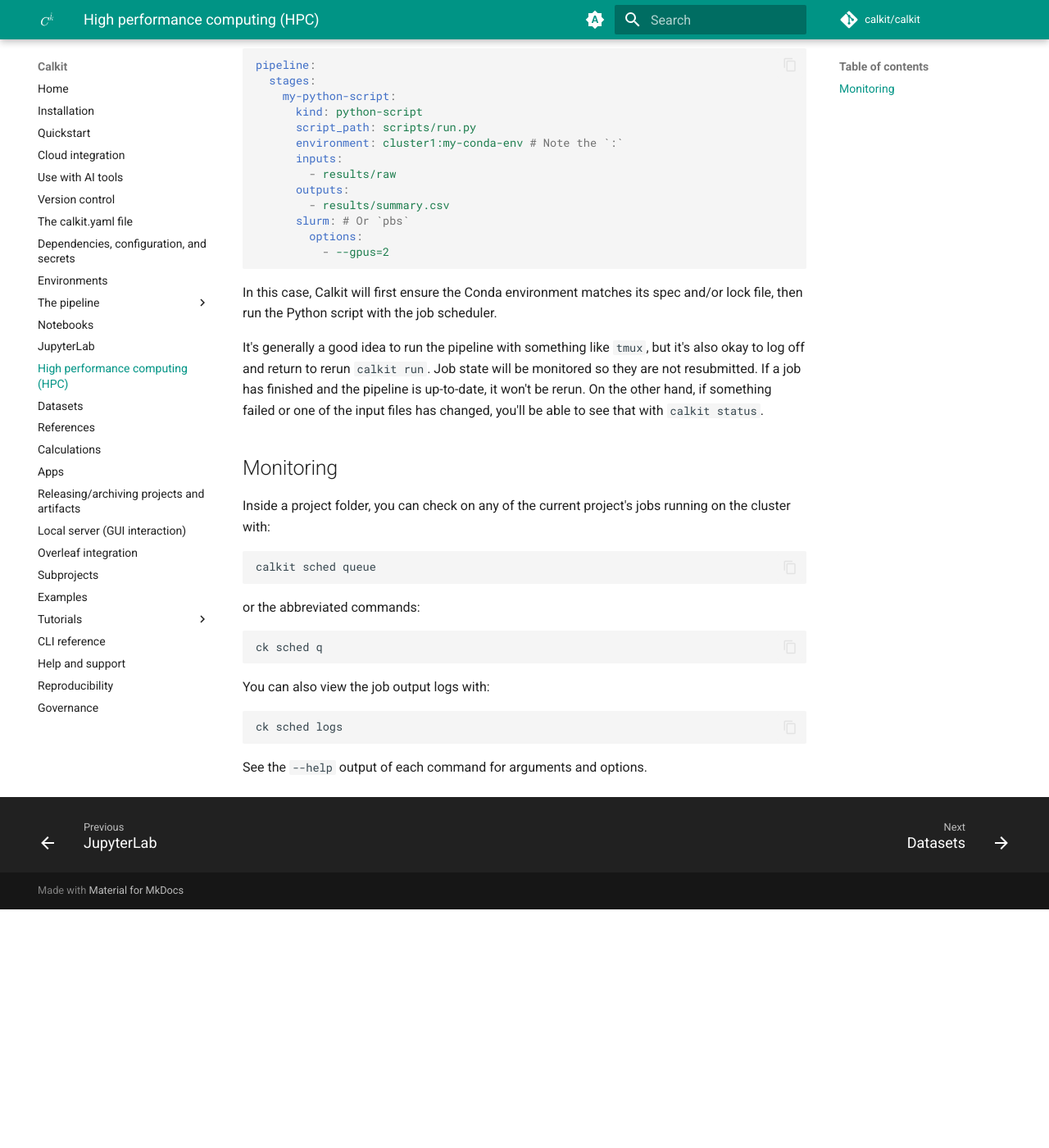
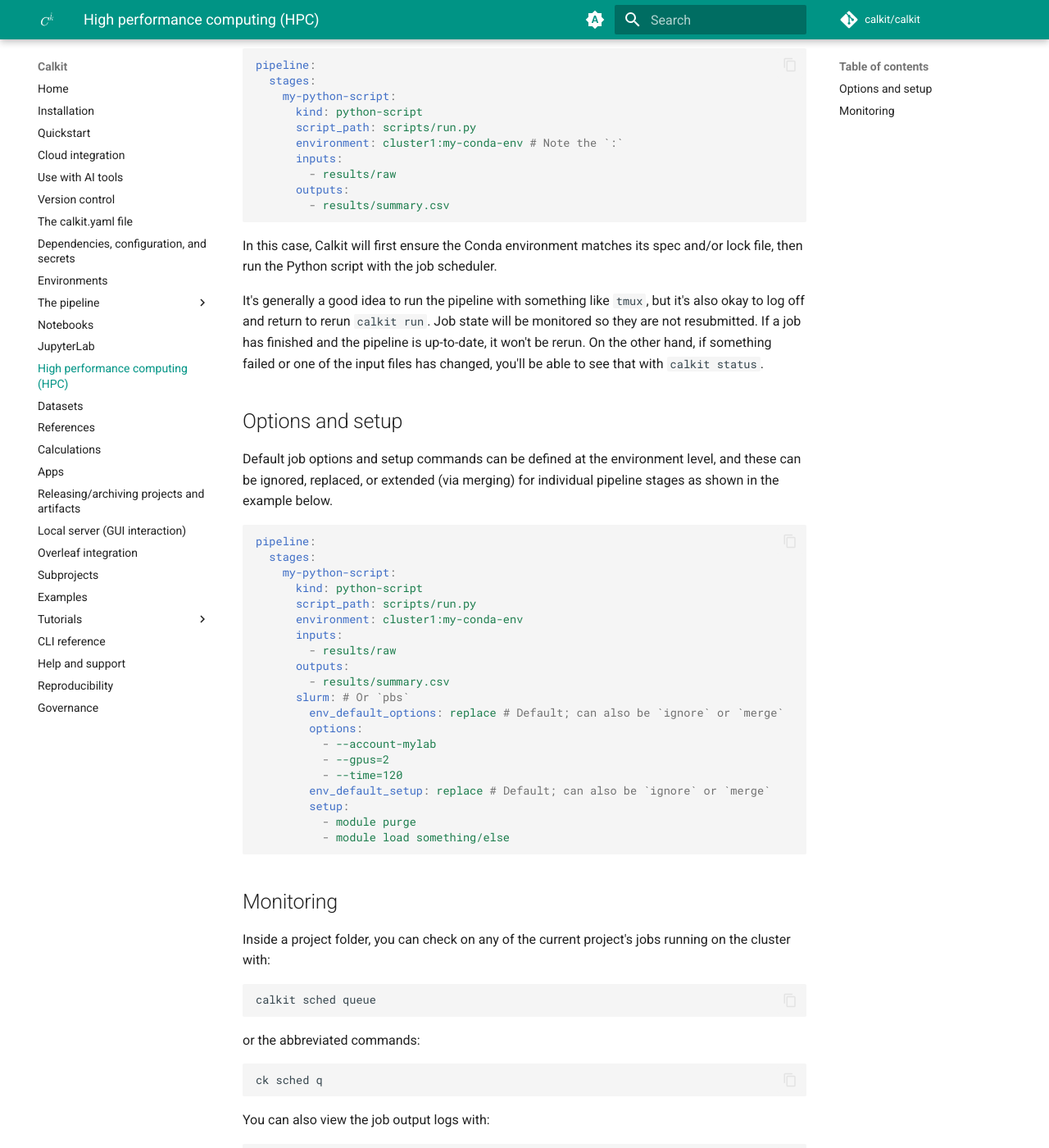
Before and after one commit to calkit/calkit, an MkDocs documentation site: the page built from docs/hpc.md, in a window 1280 px wide and 1400 px high, scrolled down 1178 px. Shown: the whole window at 82% size. Built offline with MkDocs 1.6.1 and Material for MkDocs 9.7.7, drawn with Linux system fonts in a browser that asks for light colours; comment, search, counter and statistics services are not loaded; before the commit the page ends 2287 px from its top, so only the background shows below that.

Commit message:
Update docs

````diff
--- a/docs/hpc.md
+++ b/docs/hpc.md
@@ -82,6 +79,36 @@
 If a job has finished and the pipeline is up-to-date, it won't be rerun.
 On the other hand, if something failed or one of the input files has changed,
 you'll be able to see that with `calkit status`.
+
+## Options and setup
+
+Default job options and setup commands can be defined at the environment
+level, and these can be ignored, replaced, or extended (via merging)
+for individual pipeline stages as shown
+in the example below.
+
+```yaml
+pipeline:
+  stages:
+    my-python-script:
+      kind: python-script
+      script_path: scripts/run.py
+      environment: cluster1:my-conda-env
+      inputs:
+        - results/raw
+      outputs:
+        - results/summary.csv
+      slurm: # Or `pbs`
+        env_default_options: replace # Default; can also be `ignore` or `merge`
+        options:
+          - --account-mylab
+          - --gpus=2
+          - --time=120
+        env_default_setup: replace # Default; can also be `ignore` or `merge`
+        setup:
+          - module purge
+          - module load something/else
+```
 
 ## Monitoring
 
````
Also changed, not shown: other parts of docs/hpc.md (+0 -3 lines).
